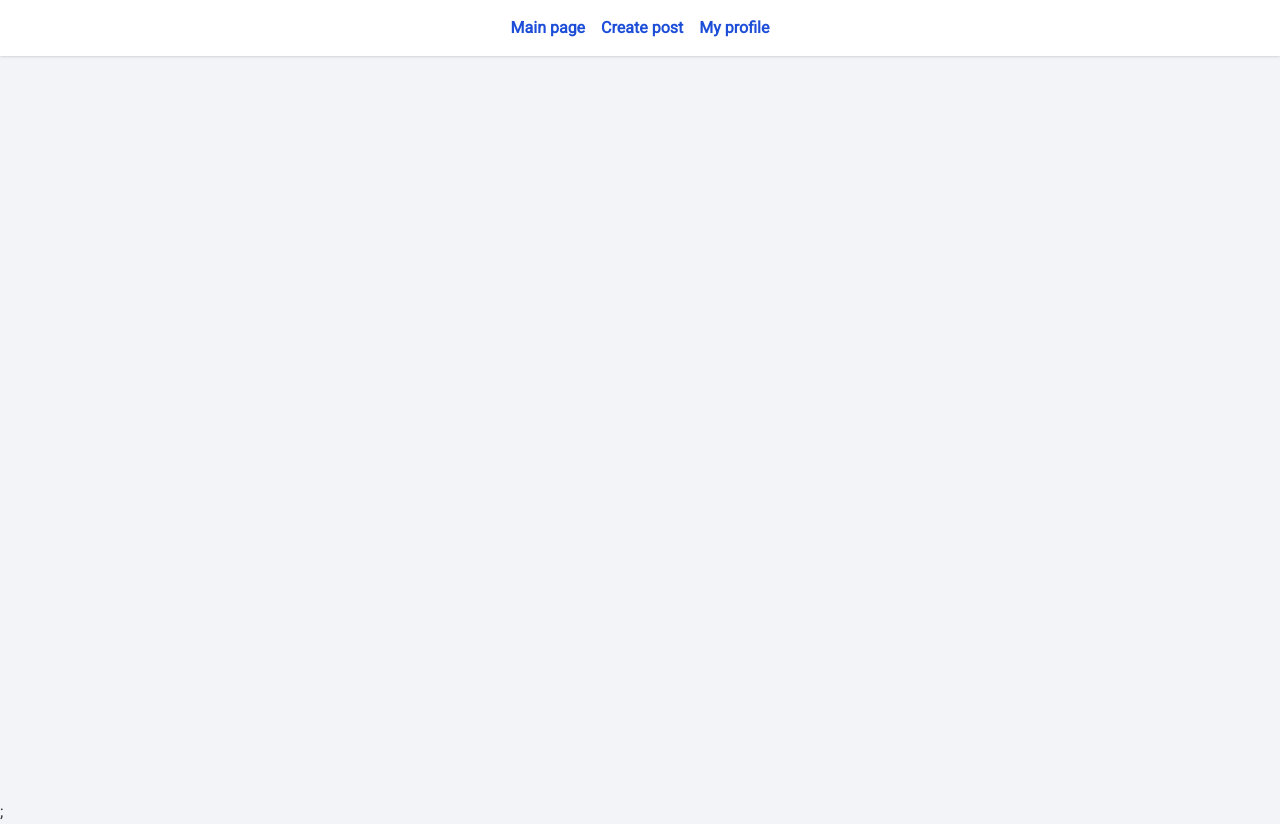
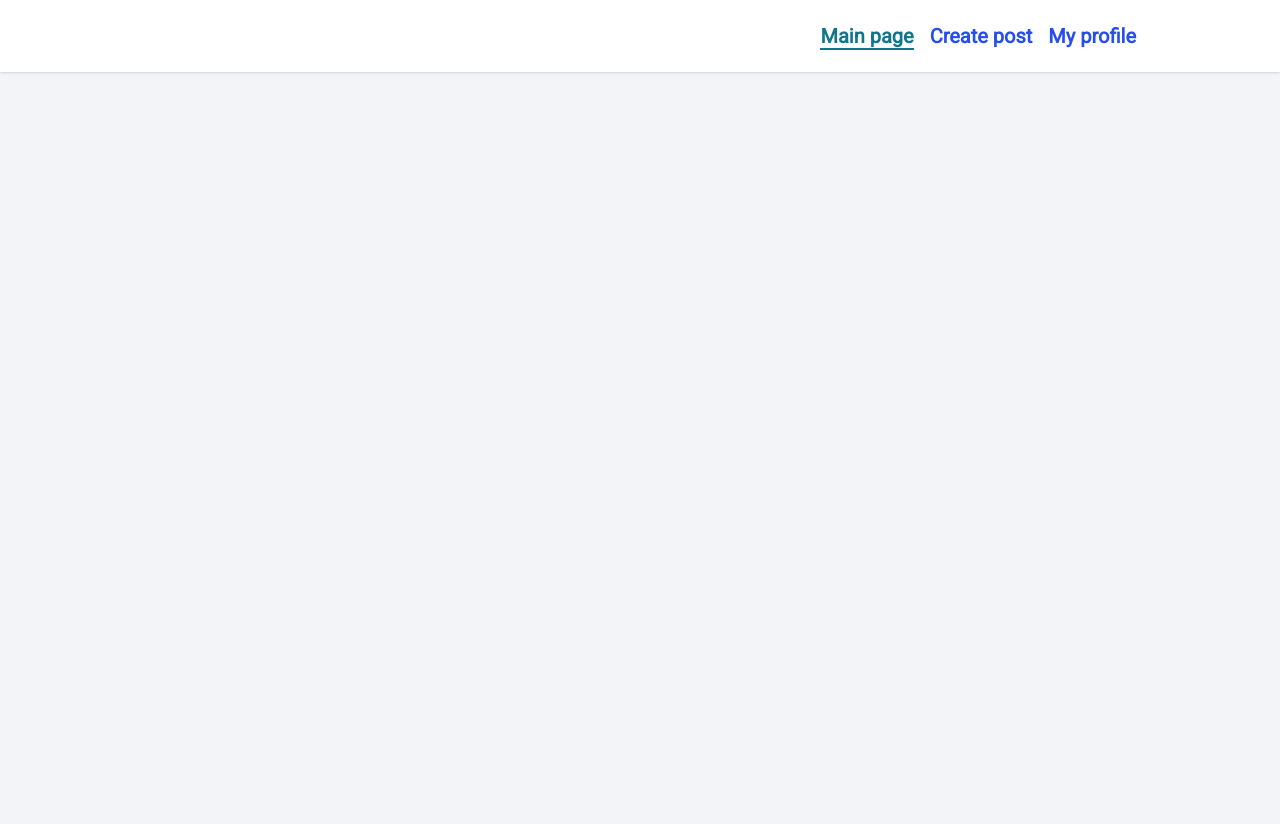
Before and after one commit to ZajacMateusz1/BlogApp, a React (Vite) app in the folder blog-app-frontend/: page / in a window 1280 px wide. After the commit the page ends 800 px from the top, so only its background shows below. Built offline with nearby package versions, Linux system fonts and the light colour scheme; sample sign-in values are in the browser's storage.

Commit message:
Add navigation component

```diff
--- a/blog-app-frontend/src/index.css
+++ b/blog-app-frontend/src/index.css
@@ -4,6 +4,7 @@
   font-family: "Roboto", Arial, sans-serif;
   background-color: #f2f4f7;
   color: #333;
+  color: #1b978d;
 }
 
 @theme {
@@ -12,7 +13,8 @@
   --color-primary: #2563eb;
   --color-bg-header: #fff;
   --color-light: #fff;
-  --color-link: #1d4ed8;
-  --color-link-hover: #0a2b96;
+  --color-link: #274dea;
+  --color-link-hover: #10288c;
+  --color-link-active: #0f778c;
   --color-error: var(--color-red-600);
 }
--- /dev/null
+++ b/blog-app-frontend/src/modules/shared/components/Navigation.tsx
@@ -0,0 +1,48 @@
+import { useState } from "react";
+import { NavLink } from "react-router-dom";
+import { Menu, X } from "lucide-react";
+import useAuth from "../../auth/hooks/useAuth";
+
+import Button from "./Button";
+
+export default function Navigation() {
+  const { userId } = useAuth();
+  const links = [
+    { name: "Main page", link: "/" },
+    { name: "Create post", link: "/create-post" },
+    { name: "My profile", link: `/users/${userId}` },
+  ];
+
+  const [openMenu, setOpenMenu] = useState<boolean>(false);
+  const handleToggleMenu = () => {
+    setOpenMenu((prev) => !prev);
+  };
+  return (
+    <>
+      <Button
+        onClick={handleToggleMenu}
+        className="relative p-3 z-10 md:hidden"
+      >
+        {openMenu ? <X /> : <Menu />}
+      </Button>
+      <nav
+        className={`fixed inset-0 ${openMenu ? "" : "translate-x-full"} transition-transform md:static md:translate-x-0 md:w-full md:max-w-5xl md:mx-auto md:p-4`}
+      >
+        <ul className="h-full w-full flex flex-col justify-center items-center gap-2 md:flex-row md:justify-end md:gap-4">
+          {links.map((link) => (
+            <li key={link.link}>
+              <NavLink
+                className={({ isActive }) =>
+                  `border-b-2 ${isActive ? "text-link-active border-link-active" : "border-transparent"} text-2xl sm:text-3xl font-bold md:text-lg lg:text-xl`
+                }
+                to={link.link}
+              >
+                {link.name}
+              </NavLink>
+            </li>
+          ))}
+        </ul>
+      </nav>
+    </>
+  );
+}
--- a/blog-app-frontend/src/modules/shared/components/nav/DesktopNav.tsx
+++ /dev/null
@@ -1,17 +0,0 @@
-import { NavLink } from "react-router-dom";
-interface DesktopNavProps {
-  links: { name: string; link: string }[];
-}
-export default function DesktopNav({ links }: DesktopNavProps) {
-  return (
-    <nav className="max-w-5xl mx-auto p-4 hidden md:block">
-      <ul className="flex justify-end gap-4">
-        {links.map((link) => (
-          <NavLink to={link.link} key={link.name}>
-            {link.name}
-          </NavLink>
-        ))}
-      </ul>
-    </nav>
-  );
-}
--- a/blog-app-frontend/src/modules/shared/components/nav/MobileNav.tsx
+++ /dev/null
@@ -1,16 +0,0 @@
-import { NavLink } from "react-router-dom";
-
-interface MobileNavProps {
-  links: { name: string; link: string }[];
-}
-export default function MobileNav({ links }: MobileNavProps) {
-  return (
-    <nav className="md:hidden">
-      {links.map((link) => (
-        <NavLink to={link.link} key={link.link}>
-          {link.name}
-        </NavLink>
-      ))}
-    </nav>
-  );
-}
--- a/blog-app-frontend/src/modules/shared/layouts/ProtectedLayout.tsx
+++ b/blog-app-frontend/src/modules/shared/layouts/ProtectedLayout.tsx
@@ -6,7 +6,7 @@ export default function ProtectedLayout() {
   if (!token) return <Navigate to="/login" replace />;
   return (
     <main className="mx-auto min-h-screen">
-      <Outlet />;
+      <Outlet />
     </main>
   );
 }
--- a/blog-app-frontend/src/modules/shared/layouts/RootLayout.tsx
+++ b/blog-app-frontend/src/modules/shared/layouts/RootLayout.tsx
@@ -1,31 +1,12 @@
-import { useState } from "react";
 import { Outlet } from "react-router-dom";
-import useAuth from "../../auth/hooks/useAuth";
-import { Menu, X } from "lucide-react";
-import Button from "../components/Button";
 
-import MobileNav from "../components/nav/MobileNav";
-import DesktopNav from "../components/nav/DesktopNav";
+import Navigation from "../components/Navigation";
 
 export default function RootLayout() {
-  const { userId } = useAuth();
-  const links = [
-    { name: "Main page", link: "/" },
-    { name: "Create post", link: "/create-post" },
-    { name: "My profile", link: `/users/${userId}` },
-  ];
-  const [openMenu, setOpenMenu] = useState<boolean>(false);
-  const handleToggleMenu = () => {
-    setOpenMenu((prev) => !prev);
-  };
   return (
     <div className="min-h-screen flex flex-col gap-1">
-      <header className="flex flex-end bg-bg-header text-link shadow-sm font-bold">
-        <DesktopNav links={links} />
-        <Button onClick={handleToggleMenu} className="md:hidden">
-          {openMenu ? <X /> : <Menu />}
-        </Button>
-        {openMenu && <MobileNav links={links} />}
+      <header className="sticky p-1.5 flex justify-end bg-bg-header text-link shadow-sm font-bold">
+        <Navigation />
       </header>
       <main className="flex-1 mx-auto">
         <Outlet />
```
